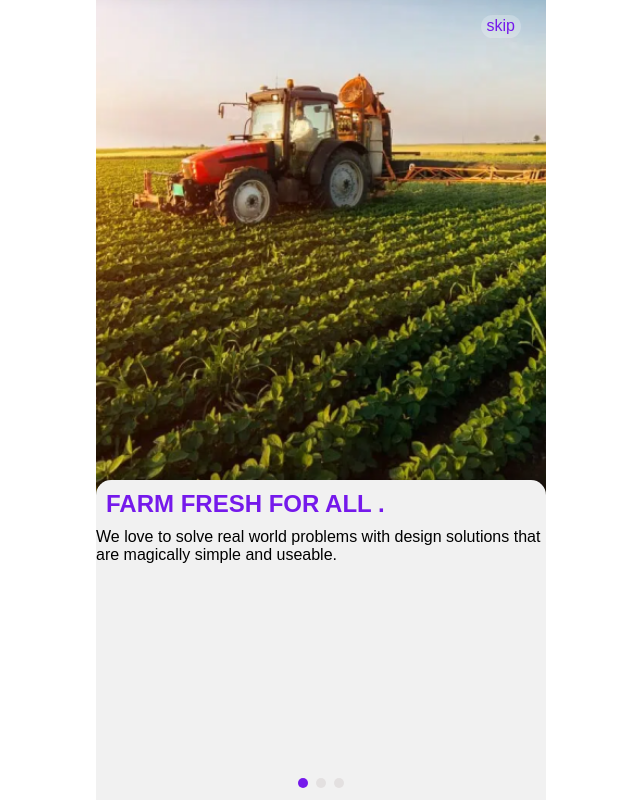
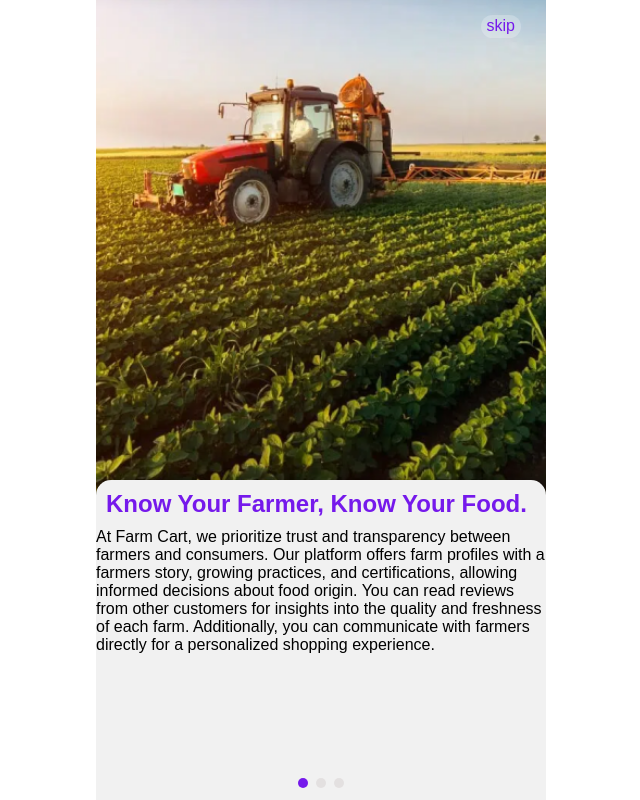
Before and after one commit to pavna99/FarmCart, a React (Create React App) app: page /introduction in a window 1280 px wide. Shown: the whole page, without its empty margins (319-959 px from the left). Built offline with nearby package versions, Linux system fonts and the light colour scheme; a web font is replaced by a local one.

Commit message:
slider description

```diff
--- a/src/containers/IntroPage/IntroPage.jsx
+++ b/src/containers/IntroPage/IntroPage.jsx
@@ -32,18 +32,18 @@ function IntroPage() {
   const slides = [
     {
       img: bgimg1,
-      title: 'FARM FRESH FOR ALL .',
-      text: 'We love to solve real world problems with design solutions that are magically simple and useable.',
+      title: 'Know Your Farmer, Know Your Food.',
+      text: 'At Farm Cart, we prioritize trust and transparency between farmers and consumers. Our platform offers farm profiles with a farmers story, growing practices, and certifications, allowing informed decisions about food origin. You can read reviews from other customers for insights into the quality and freshness of each farm. Additionally, you can communicate with farmers directly for a personalized shopping experience.',
     },
     {
       img: bgimg2,
-      title: 'ORGANIC AND HEALTHY',
-      text: 'Discover the best organic products sourced directly from farms.',
+      title: 'Convenience Meets Freshness',
+      text: 'At Farm Cart, we understand that busy lives shouldnt mean sacrificing healthy eating. Thats why we have built a platform that makes buying fresh, organic produce effortless.Farm Cart connects you directly with nearby organic farms and markets. Find the freshest, seasonal produce with just a tap, ensuring healthy eating made convenient and local.',
     },
     {
       img: bgimg3,
-      title: 'SUSTAINABLE FARMING',
-      text: 'Join us in our journey towards sustainability and greener future.',
+      title: 'From Farm to Table',
+      text: 'Farm Cart supports local farmers by connecting them with health-conscious consumers seeking fresh produce. Farmers can create a profile, list their products, manage inventory and set prices with ease. Expand your market reach beyond local farmers  markets and traditional channels with Farm Cart.'
     },
   ];
   return (
```
